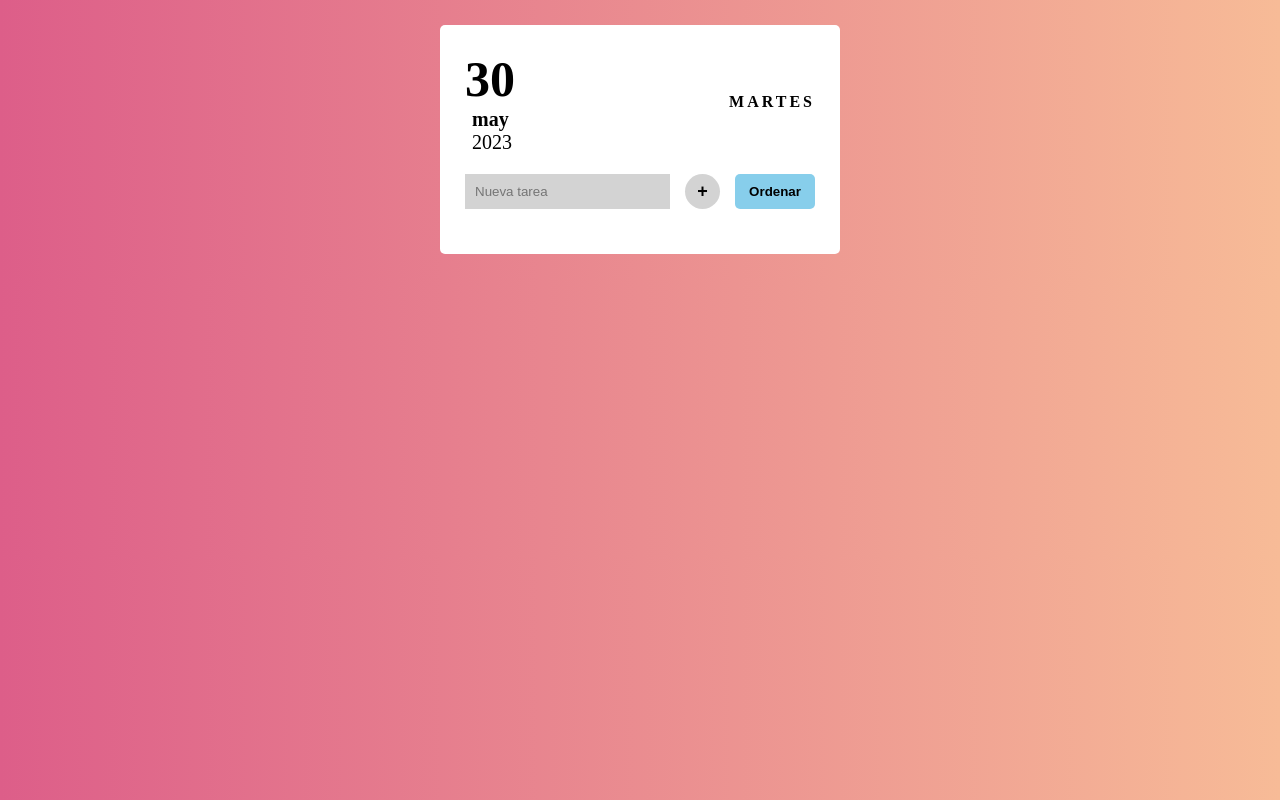
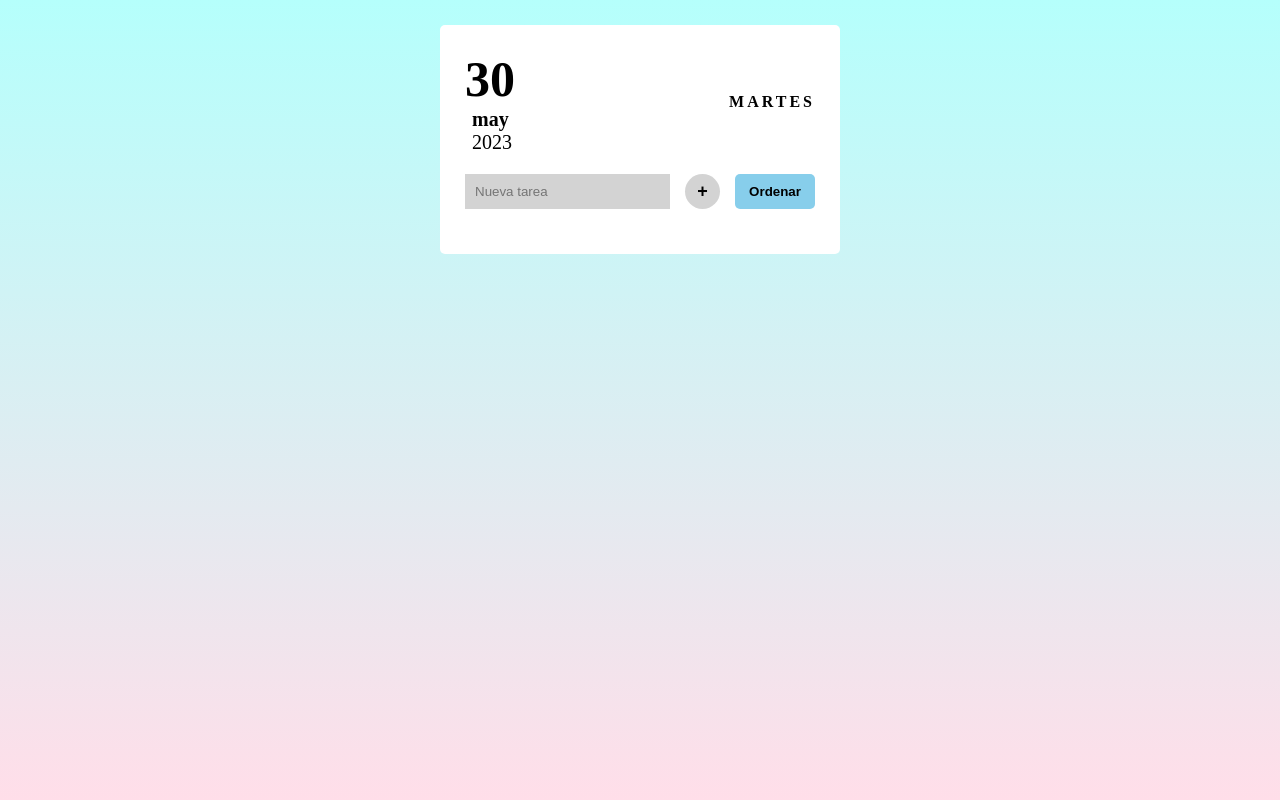
Before and after one commit to FacuBritez/Lista-De-Tareas, an Angular app: page / in a window 1280 px wide. Built offline with nearby package versions, Linux system fonts and the light colour scheme.

Commit message:
Cambiando background

```diff
--- a/src/styles.sass
+++ b/src/styles.sass
@@ -1,2 +1,5 @@
+html
+    min-height: 100vh
+
 body
-    background: linear-gradient(to left, #F7BB97, #DD5E89)
+    background-image: linear-gradient(0deg, #FFDEE9 0%, #B5FFFC 100%)
```
